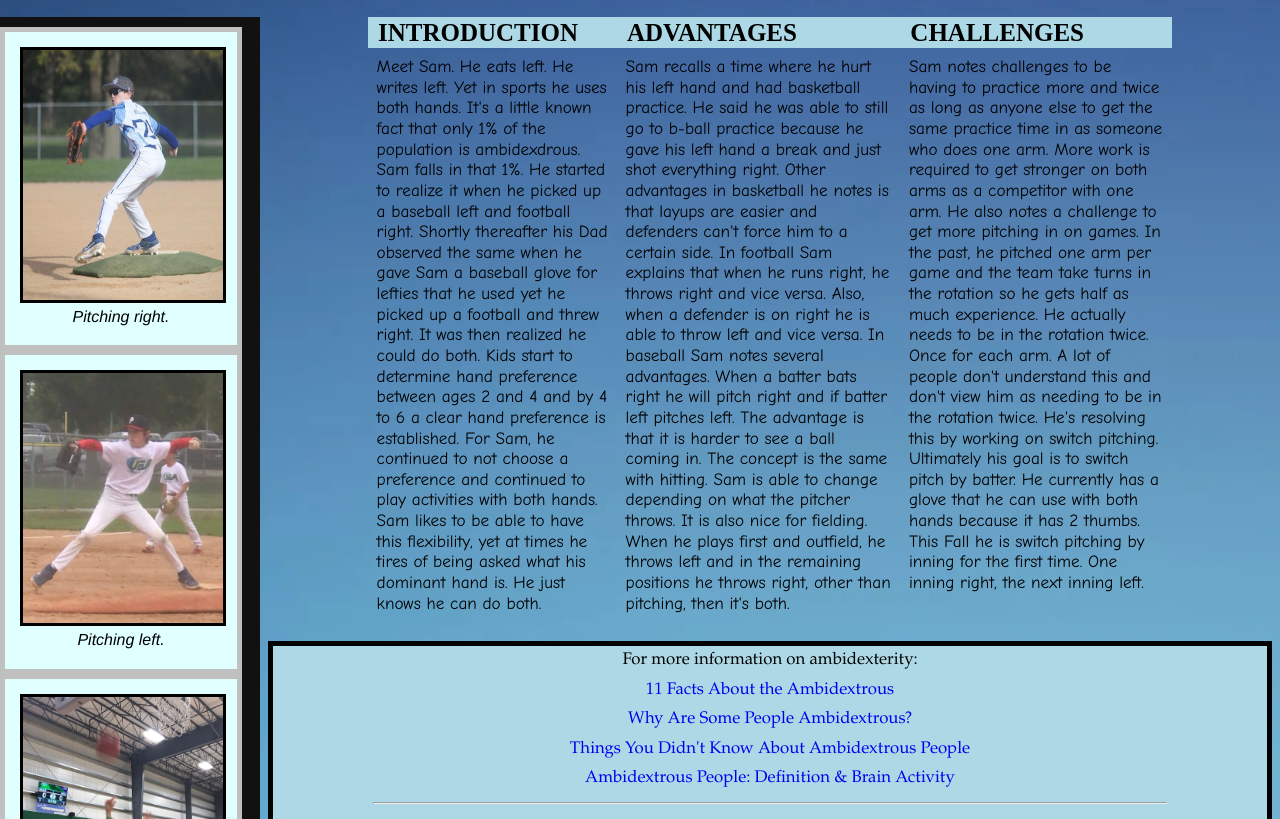
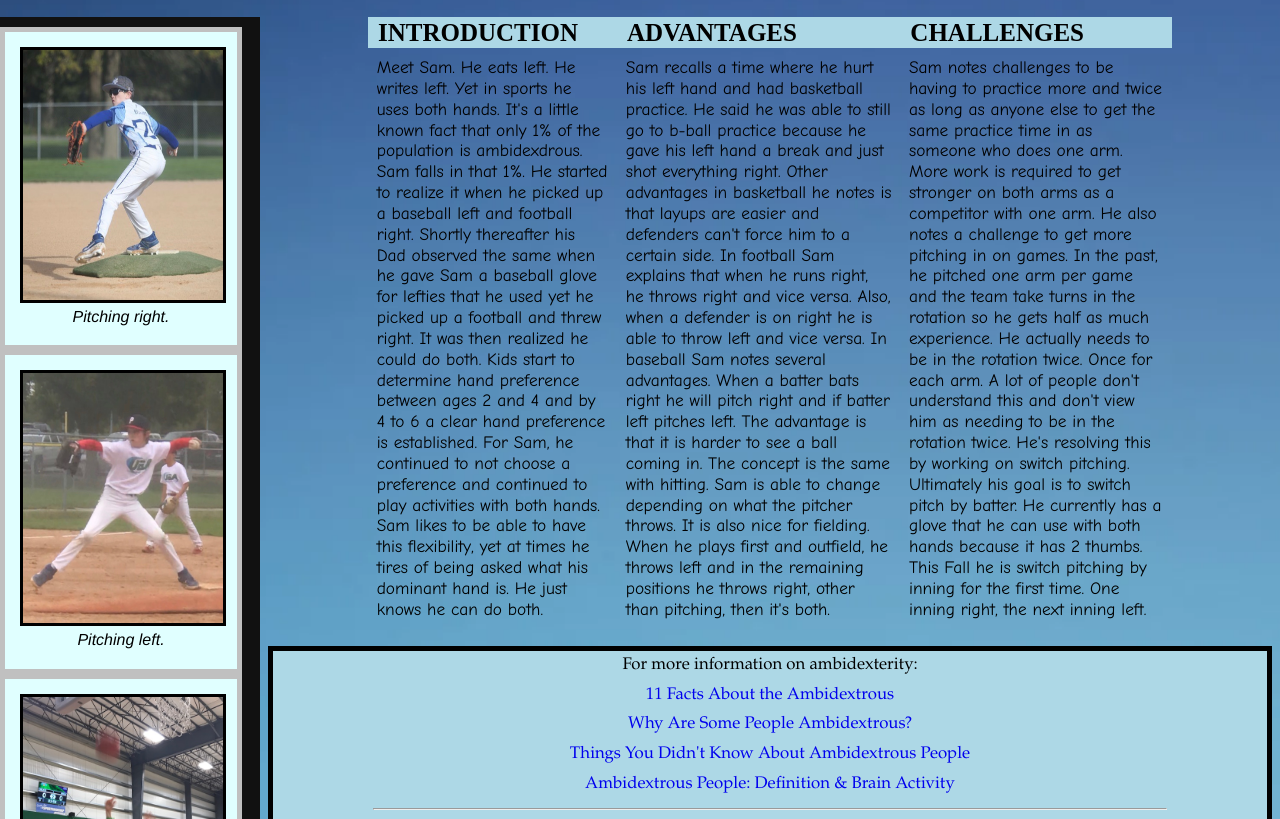
Before and after one commit to cmbohnet/bioSite, a plain HTML site: page index.html in a window 1280 px wide. Shown: the part 433-1252 px from the top of the page. Drawn offline with Linux system fonts and the light colour scheme.

Commit message:
Add files via upload

```diff
--- a/style.css
+++ b/style.css
@@ -88,7 +88,7 @@ p {
     font-weight: 100;
     line-height: 1.2em;
     font-family: Comic Sans MS, Georgia, Arial, sans-serif;
-    font-size: 1.075em;
+    font-size: 1.085em;
     margin: 0.5em;
 }
 footer {
```
